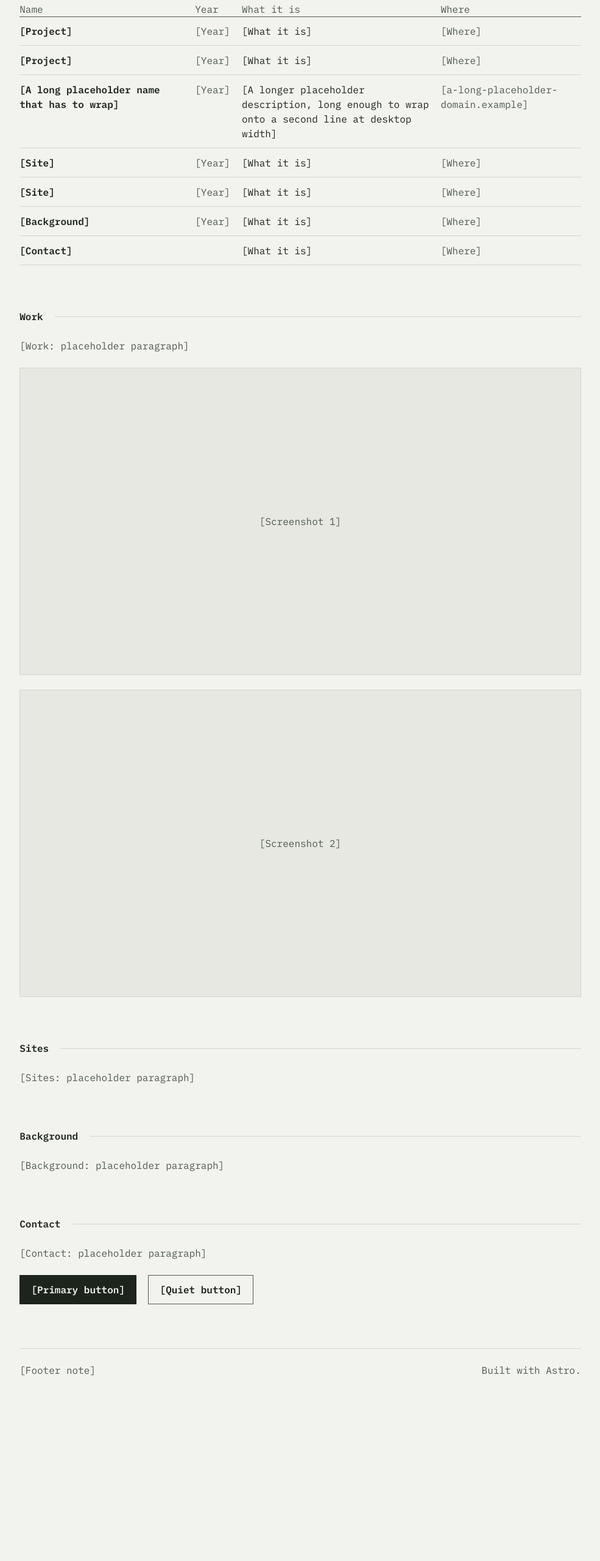
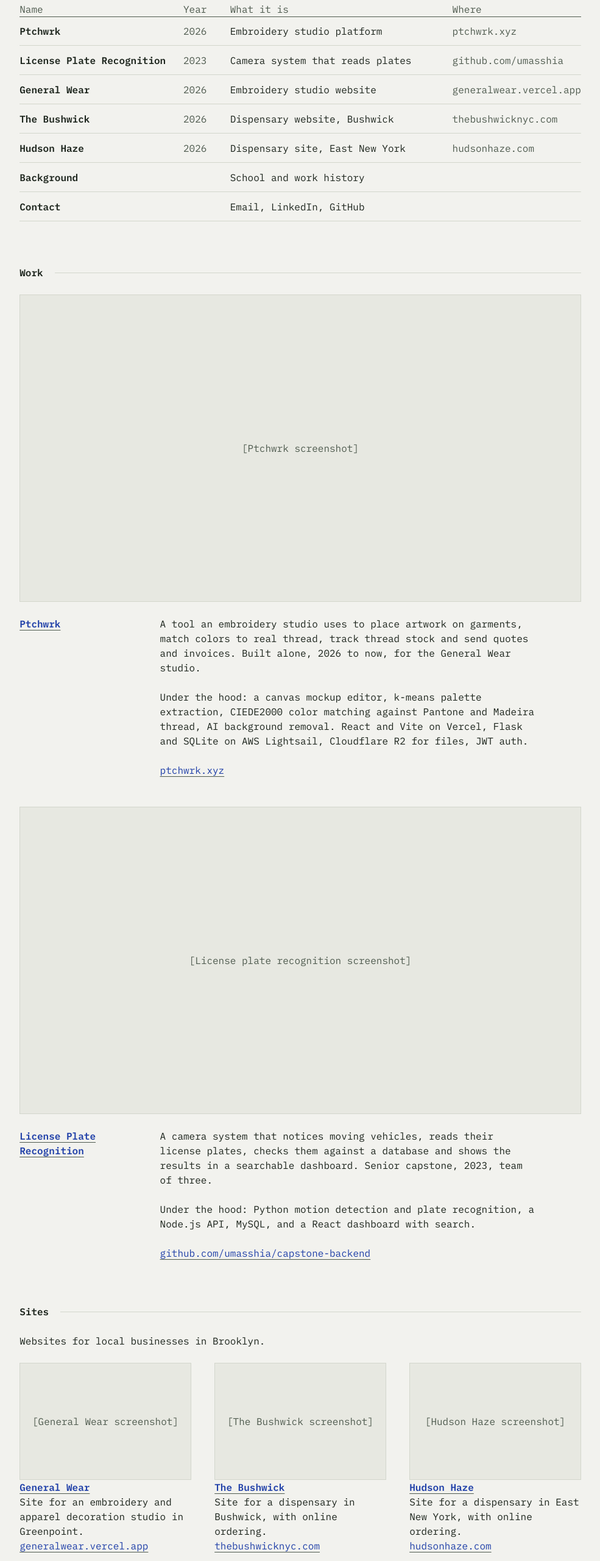
Before and after one commit to umasshia/portfolio, an Astro site: page / in a window 1280 px wide. Shown: the part 237-2797 px from the top of the page at 61% size, without its empty margins (147-1132 px from the left). Before the commit the page ends 2520 px from the top, so only its background shows below. Built offline with nearby package versions, Linux system fonts and the light colour scheme; Astro itself is replaced by a stand-in of ours.

Commit message:
Index page content, sites page and license-plates placeholder
- Real copy for header, index rows, Work, Sites, Background, Contact, footer
- Index columns 26ch/6ch/1fr/22ch so every row is one 48px line at 1440
- /work/sites with anchored sections, /work/license-plates placeholder
- Figure gains a small (192px) variant for the Sites grid
- Phone: h1 on a 48px line, Background stacks date over text

```diff
--- a/src/components/Figure.astro
+++ b/src/components/Figure.astro
@@ -1,21 +1,22 @@
 ---
 // A screenshot frame. Without `src` it renders an empty placeholder frame
-// (504px, 21 lines) labelled in dim text.
+// labelled in dim text: 504px (21 lines) by default, 192px (8 lines) when small.
 interface Props {
   src?: string;
   alt?: string;
   width?: number;
   height?: number;
   label?: string;
+  small?: boolean;
 }
 
-const { src, alt = "", width, height, label = "[Screenshot]" } = Astro.props;
+const { src, alt = "", width, height, label = "[Screenshot]", small = false } = Astro.props;
 ---
 
 <figure class="figure">
   {src ? (
     <img src={src} alt={alt} width={width} height={height} />
   ) : (
-    <div class="figure-empty">{label}</div>
+    <div class={small ? "figure-empty figure-empty-small" : "figure-empty"}>{label}</div>
   )}
 </figure>
--- a/src/layouts/Base.astro
+++ b/src/layouts/Base.astro
@@ -34,7 +34,7 @@
         <slot />
       </main>
       <footer class="footer">
-        <span>[Footer note]</span>
+        <span><a href="mailto:giorgisamu.gs@gmail.com">giorgisamu.gs@gmail.com</a></span>
         <span>Built with Astro.</span>
       </footer>
     </div>
--- a/src/pages/index.astro
+++ b/src/pages/index.astro
@@ -5,28 +5,56 @@
 import Figure from "../components/Figure.astro";
 import Button from "../components/Button.astro";
 
-// Placeholder rows. The third one is deliberately long to prove the first
-// and last columns wrap instead of truncating.
 const rows = [
-  { href: "#work", name: "[Project]", year: "[Year]", description: "[What it is]", where: "[Where]" },
-  { href: "#work", name: "[Project]", year: "[Year]", description: "[What it is]", where: "[Where]" },
+  { href: "/work/ptchwrk", name: "Ptchwrk", year: "2026", description: "Embroidery studio platform", where: "ptchwrk.xyz" },
+  { href: "/work/license-plates", name: "License Plate Recognition", year: "2023", description: "Camera system that reads plates", where: "github.com/umasshia" },
+  { href: "/work/sites#general-wear", name: "General Wear", year: "2026", description: "Embroidery studio website", where: "generalwear.vercel.app" },
+  { href: "/work/sites#the-bushwick", name: "The Bushwick", year: "2026", description: "Dispensary website, Bushwick", where: "thebushwicknyc.com" },
+  { href: "/work/sites#hudson-haze", name: "Hudson Haze", year: "2026", description: "Dispensary site, East New York", where: "hudsonhaze.com" },
+  { href: "#background", name: "Background", year: "", description: "School and work history", where: "" },
+  { href: "#contact", name: "Contact", year: "", description: "Email, LinkedIn, GitHub", where: "" },
+];
+
+const work = [
   {
-    href: "#sites",
-    name: "[A long placeholder name that has to wrap]",
-    year: "[Year]",
-    description: "[A longer placeholder description, long enough to wrap onto a second line at desktop width]",
-    where: "[a-long-placeholder-domain.example]",
+    name: "Ptchwrk",
+    href: "/work/ptchwrk",
+    figure: "[Ptchwrk screenshot]",
+    paragraphs: [
+      "A tool an embroidery studio uses to place artwork on garments, match colors to real thread, track thread stock and send quotes and invoices. Built alone, 2026 to now, for the General Wear studio.",
+      "Under the hood: a canvas mockup editor, k-means palette extraction, CIEDE2000 color matching against Pantone and Madeira thread, AI background removal. React and Vite on Vercel, Flask and SQLite on AWS Lightsail, Cloudflare R2 for files, JWT auth.",
+    ],
+    link: { href: "https://ptchwrk.xyz", text: "ptchwrk.xyz" },
   },
-  { href: "#sites", name: "[Site]", year: "[Year]", description: "[What it is]", where: "[Where]" },
-  { href: "#sites", name: "[Site]", year: "[Year]", description: "[What it is]", where: "[Where]" },
-  { href: "#background", name: "[Background]", year: "[Year]", description: "[What it is]", where: "[Where]" },
-  { href: "#contact", name: "[Contact]", year: "", description: "[What it is]", where: "[Where]" },
+  {
+    name: "License Plate Recognition",
+    href: "/work/license-plates",
+    figure: "[License plate recognition screenshot]",
+    paragraphs: [
+      "A camera system that notices moving vehicles, reads their license plates, checks them against a database and shows the results in a searchable dashboard. Senior capstone, 2023, team of three.",
+      "Under the hood: Python motion detection and plate recognition, a Node.js API, MySQL, and a React dashboard with search.",
+    ],
+    link: { href: "https://github.com/umasshia/capstone-backend", text: "github.com/umasshia/capstone-backend" },
+  },
+];
+
+const sites = [
+  { name: "General Wear", anchor: "general-wear", line: "Site for an embroidery and apparel decoration studio in Greenpoint.", href: "https://generalwear.vercel.app", text: "generalwear.vercel.app" },
+  { name: "The Bushwick", anchor: "the-bushwick", line: "Site for a dispensary in Bushwick, with online ordering.", href: "https://thebushwicknyc.com", text: "thebushwicknyc.com" },
+  { name: "Hudson Haze", anchor: "hudson-haze", line: "Site for a dispensary in East New York, with online ordering.", href: "https://hudsonhaze.com", text: "hudsonhaze.com" },
+];
+
+const background = [
+  { dates: "2026 to 2027", org: "Cornell Tech", rest: ", New York. MEng Computer Science." },
+  { dates: "2024 to 2026", org: "Democracy at Work", rest: ", a nonprofit media organization. Chief Technology Officer." },
+  { dates: "2023 to 2024", org: "Democracy at Work", rest: ". Creative Technology Specialist." },
+  { dates: "to 2023", org: "Manhattan University", rest: ". Tutor and research scholar. BS Computer Science, 2023, Magna Cum Laude, Phi Beta Kappa." },
 ];
 ---
 
 <Base
   title="Giorgi Samushia"
-  description="Giorgi Samushia. Full-stack developer. MEng Computer Science at Cornell Tech, New York."
+  description="Giorgi Samushia, full-stack developer in New York. MEng Computer Science at Cornell Tech. Ptchwrk, an embroidery studio platform, and websites for Brooklyn businesses."
 >
   <header>
     <h1>Giorgi Samushia</h1>
@@ -47,27 +75,54 @@
 
   <section class="section" id="work">
     <SectionHeading>Work</SectionHeading>
-    <p class="dim">[Work: placeholder paragraph]</p>
-    <Figure label="[Screenshot 1]" />
-    <Figure label="[Screenshot 2]" />
+    {work.map((entry) => (
+      <article class="work-entry">
+        <Figure label={entry.figure} />
+        <div class="work-entry-body">
+          <h3><a class="entry-name" href={entry.href}>{entry.name}</a></h3>
+          <div class="work-entry-text">
+            {entry.paragraphs.map((text) => <p>{text}</p>)}
+            <p><a href={entry.link.href}>{entry.link.text}</a></p>
+          </div>
+        </div>
+      </article>
+    ))}
   </section>
 
   <section class="section" id="sites">
     <SectionHeading>Sites</SectionHeading>
-    <p class="dim">[Sites: placeholder paragraph]</p>
+    <p>Websites for local businesses in Brooklyn.</p>
+    <div class="sites">
+      {sites.map((site) => (
+        <article>
+          <Figure small label={`[${site.name} screenshot]`} />
+          <h3 class="site-name"><a class="entry-name" href={`/work/sites#${site.anchor}`}>{site.name}</a></h3>
+          <p>{site.line}</p>
+          <p class="site-link"><a href={site.href}>{site.text}</a></p>
+        </article>
+      ))}
+    </div>
   </section>
 
   <section class="section" id="background">
     <SectionHeading>Background</SectionHeading>
-    <p class="dim">[Background: placeholder paragraph]</p>
+    <div class="timeline">
+      {background.map((item) => (
+        <>
+          <span class="dim">{item.dates}</span>
+          <p><strong>{item.org}</strong>{item.rest}</p>
+        </>
+      ))}
+    </div>
   </section>
 
   <section class="section" id="contact">
     <SectionHeading>Contact</SectionHeading>
-    <p class="dim">[Contact: placeholder paragraph]</p>
+    <p class="dim">[Contact line]</p>
     <div class="buttons">
-      <Button href="#contact">[Primary button]</Button>
-      <Button href="#contact" quiet>[Quiet button]</Button>
+      <Button href="mailto:giorgisamu.gs@gmail.com">Email me</Button>
+      <Button href="https://linkedin.com/in/giorgisamushia" quiet>LinkedIn</Button>
+      <Button href="https://github.com/umasshia" quiet>GitHub</Button>
     </div>
   </section>
 </Base>
--- a/src/pages/work/[slug].astro
+++ b/src/pages/work/[slug].astro
@@ -3,7 +3,10 @@
 import SectionHeading from "../../components/SectionHeading.astro";
 
 export function getStaticPaths() {
-  return [{ params: { slug: "ptchwrk" }, props: { name: "Ptchwrk" } }];
+  return [
+    { params: { slug: "ptchwrk" }, props: { name: "Ptchwrk" } },
+    { params: { slug: "license-plates" }, props: { name: "License Plate Recognition" } },
+  ];
 }
 
 const { name } = Astro.props;
--- a/src/styles/global.css
+++ b/src/styles/global.css
@@ -260,7 +260,7 @@
 .index-head,
 .row {
   display: grid;
-  grid-template-columns: 28ch 6ch minmax(0, 1fr) 24ch;
+  grid-template-columns: 26ch 6ch minmax(0, 1fr) 22ch;
   column-gap: 2ch;
 }
 
@@ -347,6 +347,62 @@
   /* 21 lines including the frame's two 1px borders. */
   height: calc(var(--line) * 21 - 2px);
   color: var(--fg-dim);
+}
+
+/* 8 lines including the frame's two 1px borders. */
+.figure-empty-small {
+  height: calc(var(--line) * 8 - 2px);
+}
+
+/* ---------- Work entries ---------- */
+
+.work-entry + .work-entry {
+  margin-top: calc(var(--line) * 2);
+}
+
+.work-entry-body {
+  display: grid;
+  grid-template-columns: 22ch minmax(0, 1fr);
+  column-gap: 2ch;
+  margin-top: var(--line);
+}
+
+.work-entry-text {
+  max-width: 64ch;
+}
+
+.entry-name {
+  font-weight: 600;
+}
+
+/* ---------- Sites grid ---------- */
+
+.sites {
+  display: grid;
+  grid-template-columns: repeat(3, minmax(0, 1fr));
+  gap: var(--line) 4ch;
+}
+
+.sites p {
+  overflow-wrap: anywhere;
+}
+
+/* Name, line and link read as one block, so no paragraph gap inside a cell. */
+.sites .site-link {
+  margin-top: 0;
+}
+
+/* ---------- Background ---------- */
+
+.timeline {
+  display: grid;
+  grid-template-columns: 14ch minmax(0, 1fr);
+  gap: var(--line) 2ch;
+  max-width: 80ch;
+}
+
+.timeline strong {
+  font-weight: 600;
 }
 
 /* ---------- Button ---------- */
@@ -437,6 +493,14 @@
   color: var(--fg-dim);
 }
 
+.footer a {
+  color: var(--fg-dim);
+}
+
+.footer a:hover {
+  color: var(--bg);
+}
+
 .footer::before {
   content: "";
   position: absolute;
@@ -475,12 +539,10 @@
     margin-left: -1ch;
   }
 
-  /* 36px is off the 24px grid; 12px of padding puts the next line back on
-     it. Padding, not margin, so it can't collapse into a section's margin. */
+  /* 48px keeps a wrapped name on the grid at any line count. */
   h1 {
     font-size: 24px;
-    line-height: 36px;
-    padding-bottom: 12px;
+    line-height: calc(var(--line) * 2);
   }
 
   .index-head-full {
@@ -507,8 +569,20 @@
   .row-desc { grid-area: desc; }
   .row-where { display: none; }
 
-  .stack-row {
+  .stack-row,
+  .work-entry-body,
+  .sites {
     grid-template-columns: minmax(0, 1fr);
+  }
+
+  /* Date on its own line above the text; a gap only between entries. */
+  .timeline {
+    grid-template-columns: minmax(0, 1fr);
+    row-gap: 0;
+  }
+
+  .timeline > span:not(:first-child) {
+    margin-top: var(--line);
   }
 
   .stack-head {
```
Also changed, not shown: src/pages/work/sites.astro (added, +20 -0 lines).
